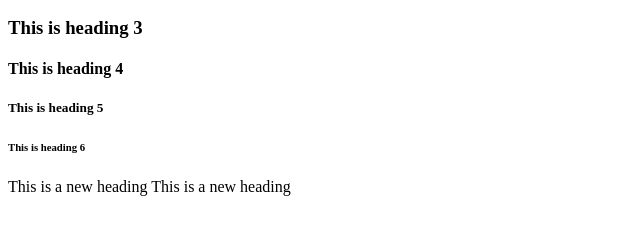
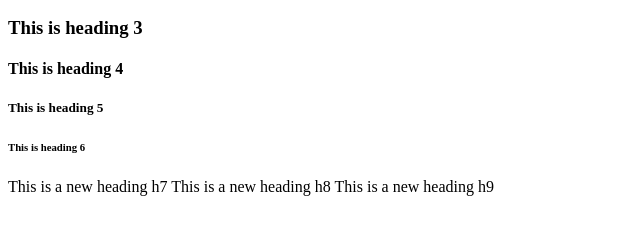
Before and after one commit to sanpai88/shoppinglist, a plain HTML site: page index.html in a window 1280 px wide. Shown: the part 110-344 px from the top of the page, without its empty margins (0-640 px from the left). Drawn offline with Linux system fonts and the light colour scheme.

Commit message:
Added extra header to index.html , made some small changes to the code

```diff
--- a/index.html
+++ b/index.html
@@ -8,7 +8,8 @@
 <h4>This is heading 4</h4>
 <h5>This is heading 5</h5>
 <h6>This is heading 6</h6>
-<h7>This is a new heading </h7>
-<h8>This is a new heading </h8>
+<h7>This is a new heading h7 </h7>
+<h8>This is a new heading h8</h8>
+<h9>This is a new heading h9 </h9>
 </body>
 </html>
```
